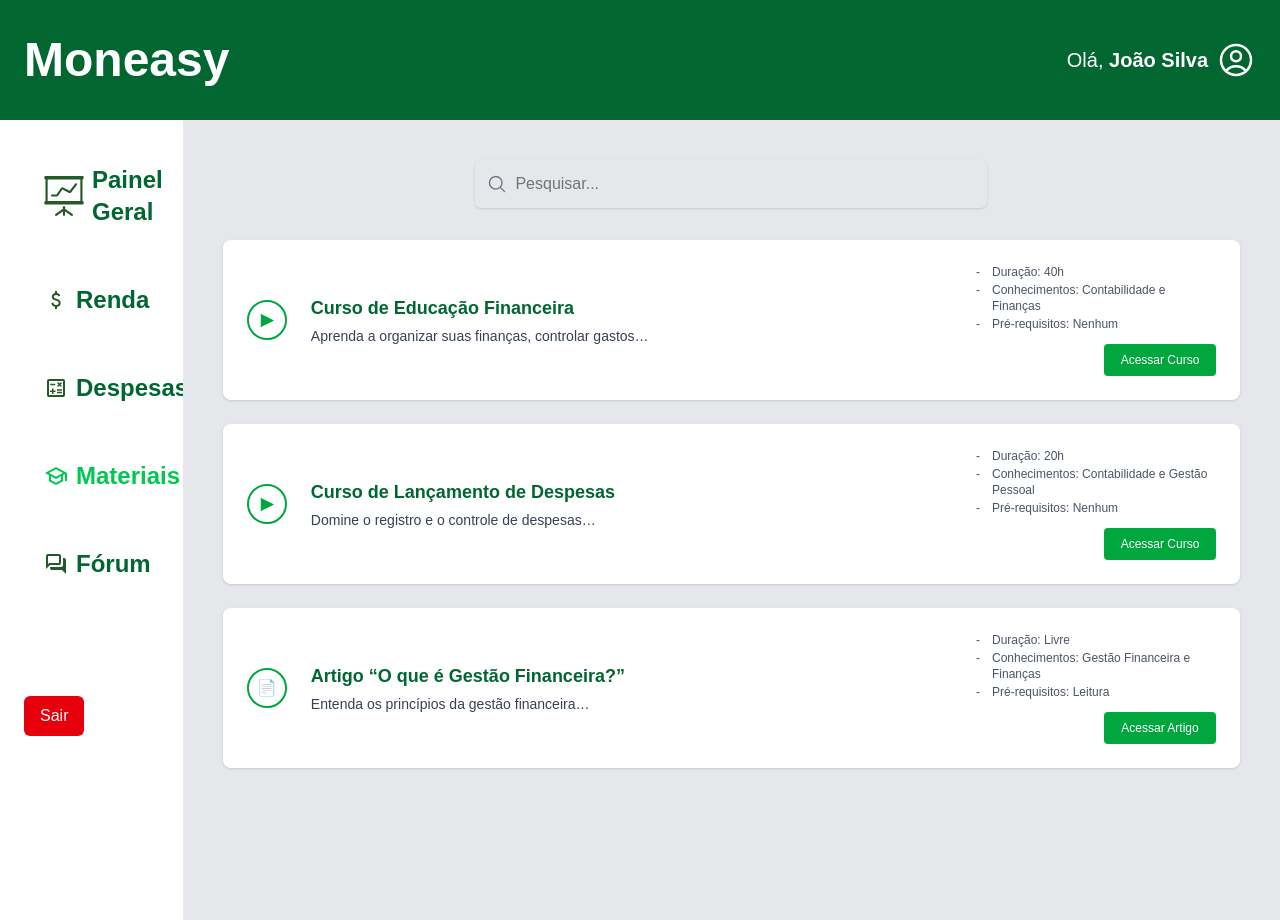
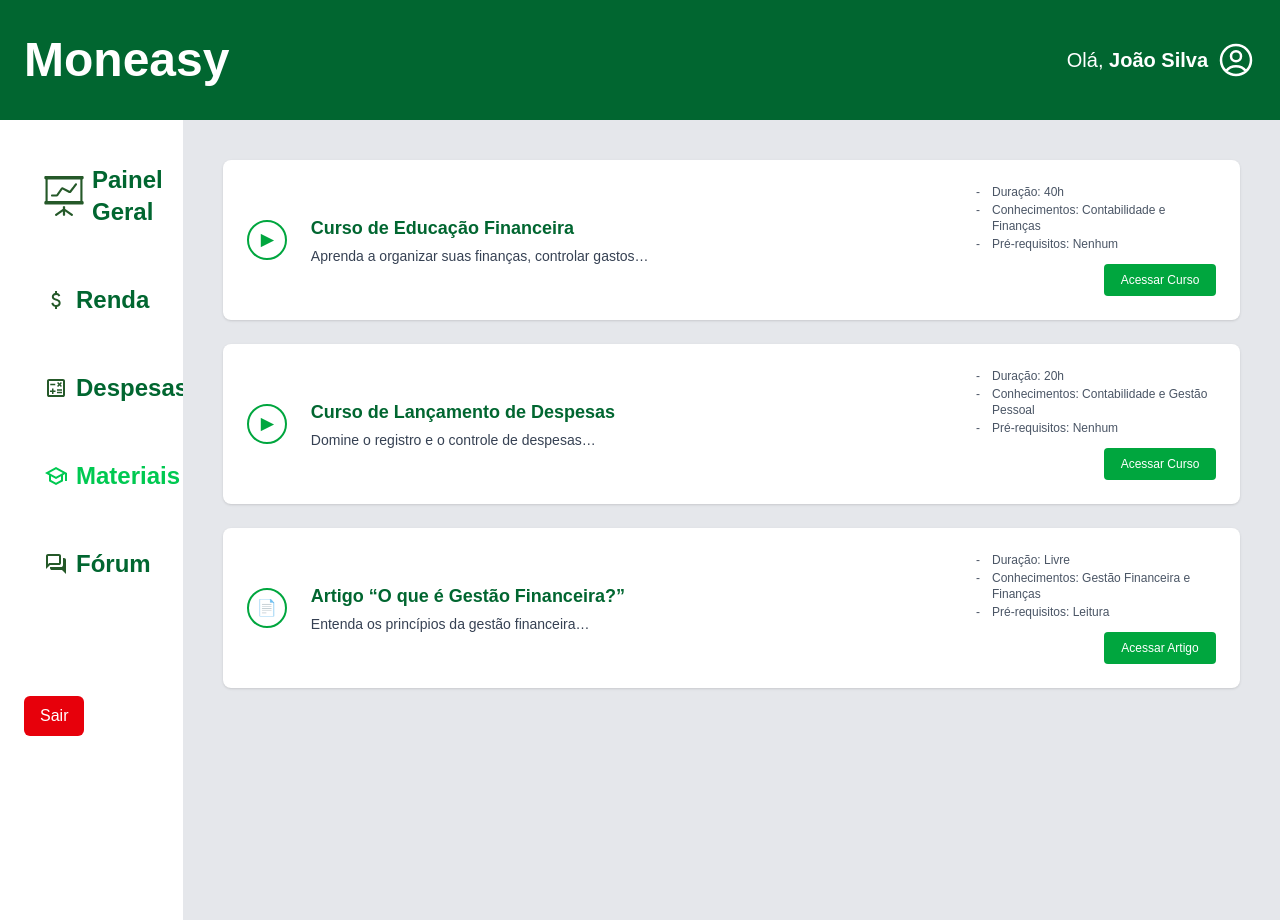
Before and after one commit to CellaMauroo/moneasy-gestao-financeira, a Next.js app in the folder moneasy-front/: page /pages/materials in a window 1280 px wide. Built offline with nearby package versions, Linux system fonts and the light colour scheme; no server answers.

Commit message:
desfazendo cagada aquino

```diff
--- a/moneasy-front/app/pages/materials/page.tsx
+++ b/moneasy-front/app/pages/materials/page.tsx
@@ -65,19 +65,6 @@
 
         <main className="flex-1 p-10 bg-gray-200 space-y-8 overflow-y-auto">
 
-          <div className="flex justify-center">
-            <div className="relative w-full max-w-lg">
-              <MagnifyingGlassIcon className="h-5 w-5 absolute left-3 top-1/2 -translate-y-1/2 text-gray-500" />
-              <input
-                type="text"
-                placeholder="Pesquisar..."
-                className="w-full pl-10 pr-4 py-3 rounded-md shadow-sm
-                           focus:outline-none focus:ring-2 focus:ring-green-600"
-                disabled
-              />
-            </div>
-          </div>
-
 
           <section className="space-y-6">
             {mock.map((m) => (
```
